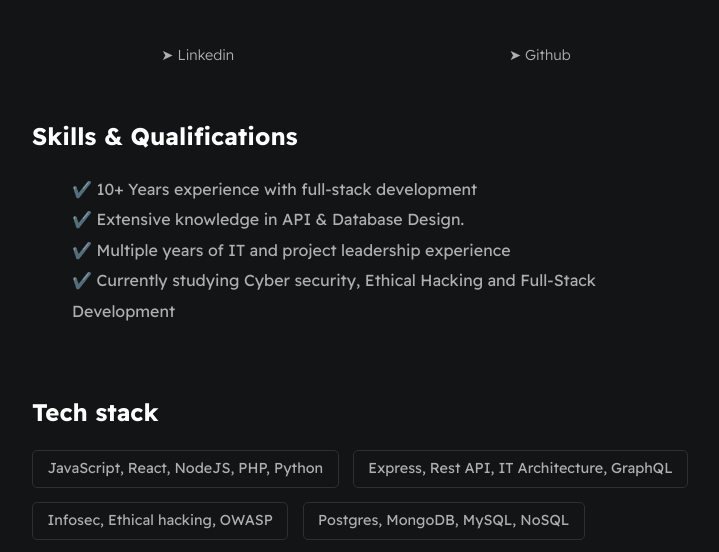
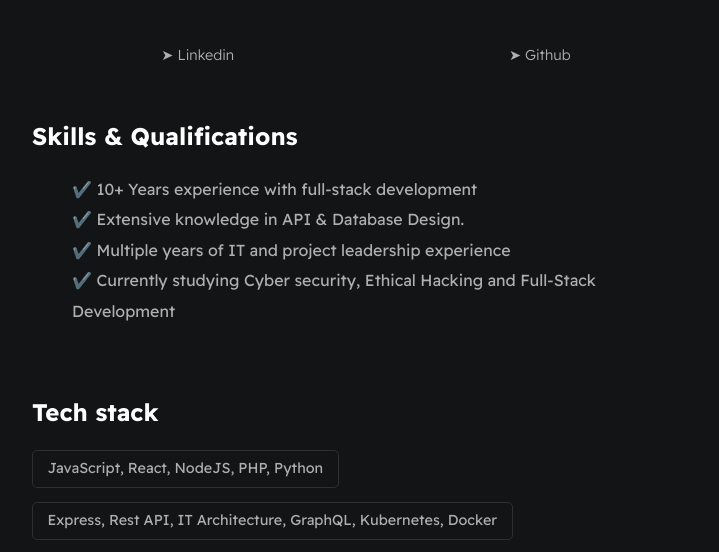
Before and after one commit to jonilau/joni-www, a plain HTML site: page index.html in a window 1280 px wide. Shown: the part 235-787 px from the top of the page, without its empty margins (274-993 px from the left). Drawn offline with Linux system fonts and the light colour scheme.

Commit message:
Edited skills

```diff
--- a/index.html
+++ b/index.html
@@ -47,7 +47,8 @@
 
             <div id="wrapper--techstack__items">
                 <div class="card--techstack"><span>JavaScript, React, NodeJS, PHP, Python</span></div>
-                <div class="card--techstack"><span>Express, Rest API, IT Architecture, GraphQL</span></div>
+                <div class="card--techstack"><span>Express, Rest API, IT Architecture, GraphQL, Kubernetes,
+                        Docker</span></div>
                 <div class="card--techstack"><span>Infosec, Ethical hacking, OWASP</span></div>
                 <div class="card--techstack"><span>Postgres, MongoDB, MySQL, NoSQL</span></div>
                 <div class="card--techstack"><span>Github, Azure, Heroku, GCP, AWS</span></div>
```
